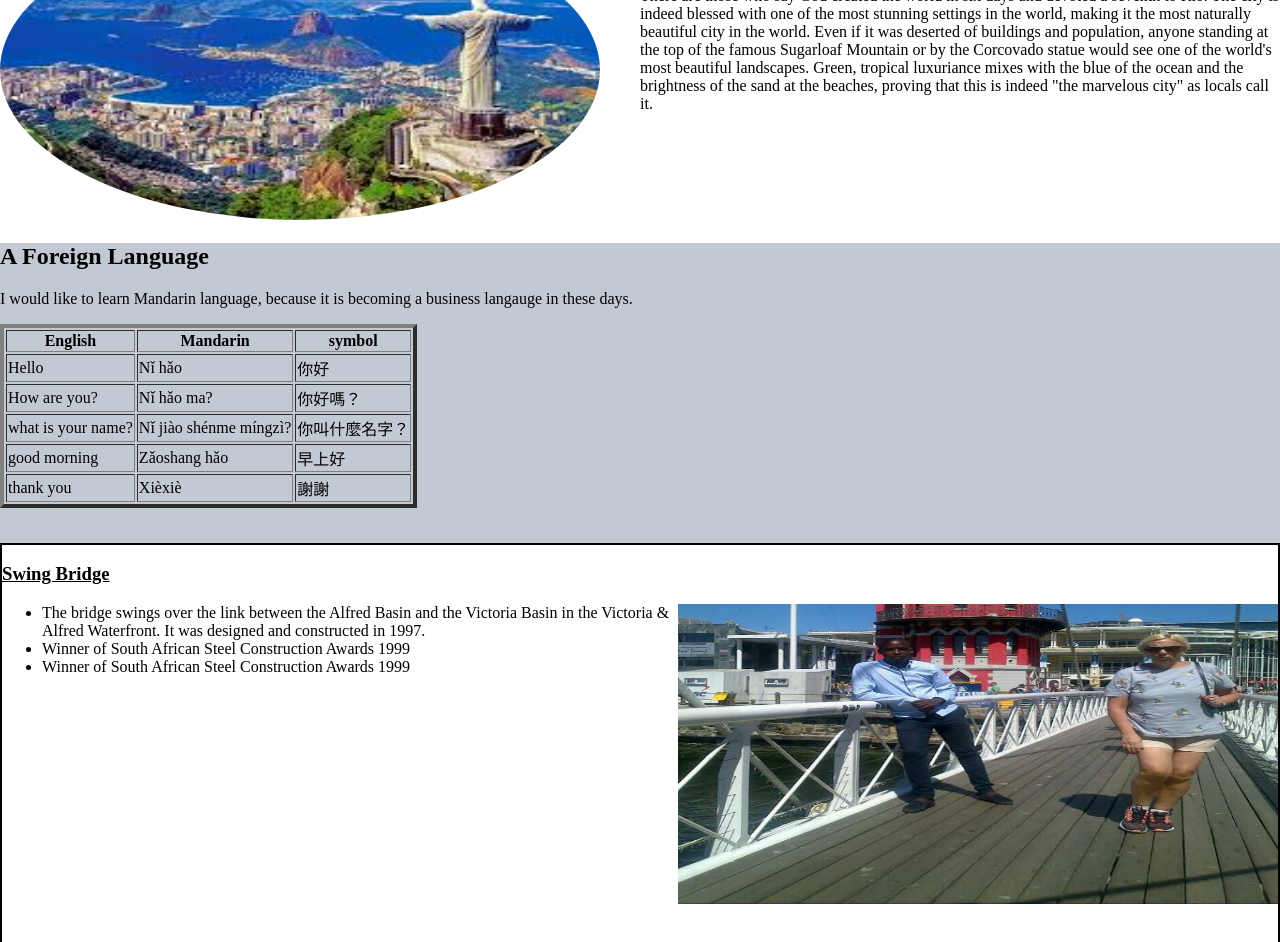
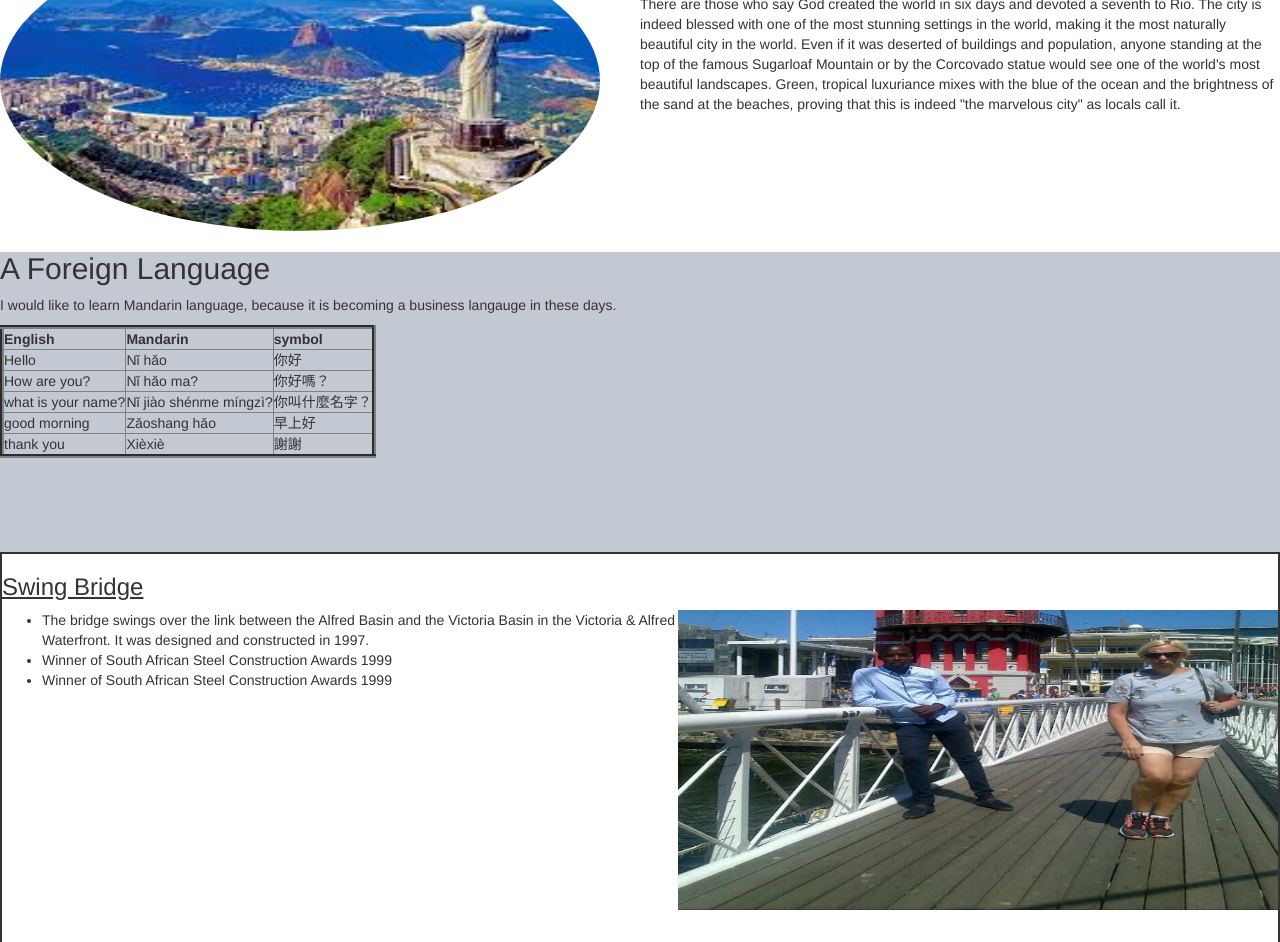
Before and after one commit to vivo8934/vivo8934.github.io, a plain HTML site: page index.html in a window 1280 px wide. Shown: the part 504-1446 px from the top of the page. Drawn offline with nearby package versions, Linux system fonts and the light colour scheme.

Commit message:
Update index.html
making bootstrap

```diff
--- a/index.html
+++ b/index.html
@@ -3,6 +3,9 @@
   <head>
     <meta charset="utf-8">
     <title>my basic web</title>
+    <link rel="stylesheet" href="https://maxcdn.bootstrapcdn.com/bootstrap/3.3.7/css/bootstrap.min.css">
+  <script src="https://ajax.googleapis.com/ajax/libs/jquery/3.2.1/jquery.min.js"></script>
+  <script src="https://maxcdn.bootstrapcdn.com/bootstrap/3.3.7/js/bootstrap.min.js"></script>
     <link type="text/css" rel="stylesheet" href="basic.css"/>
   </head>
   <body>
```
